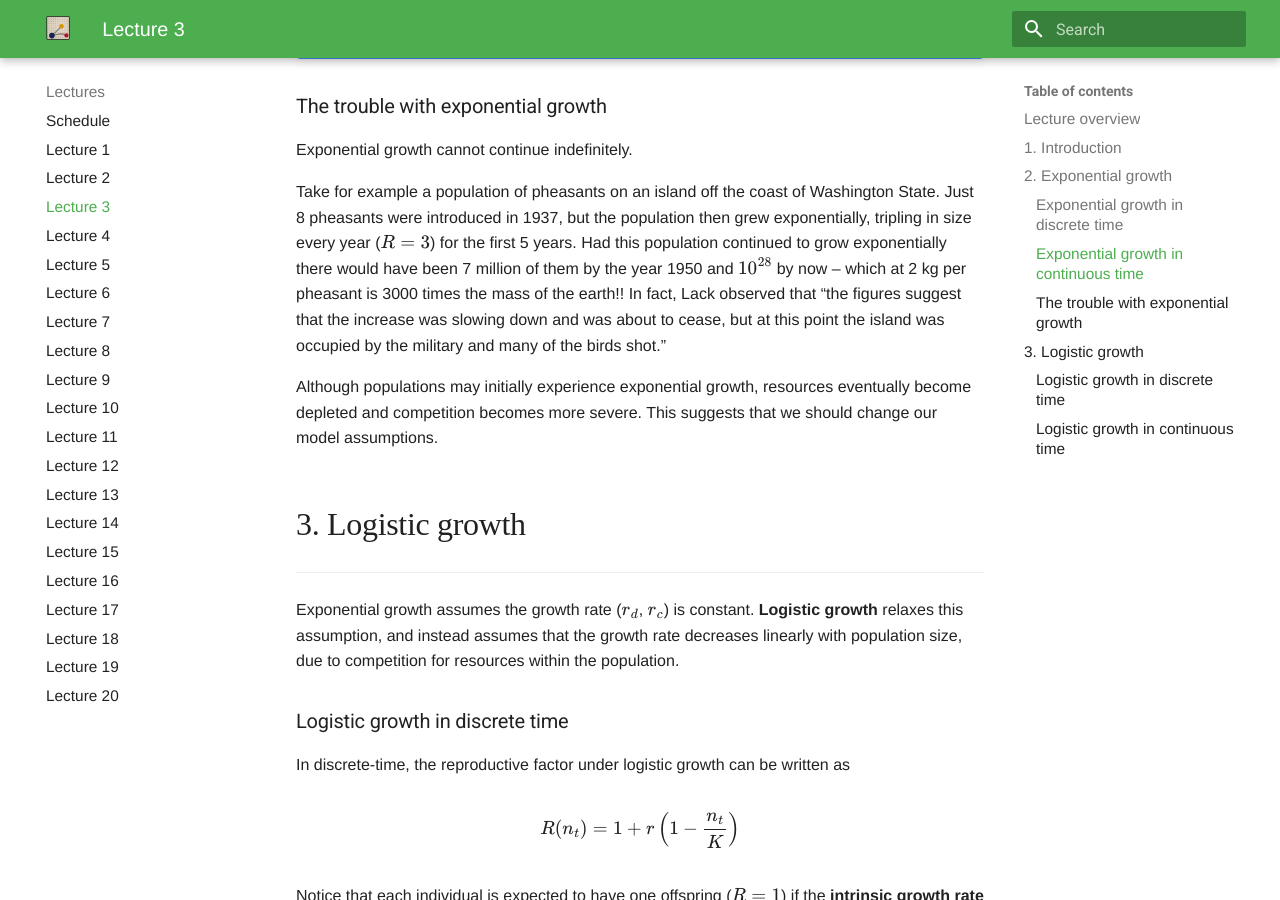
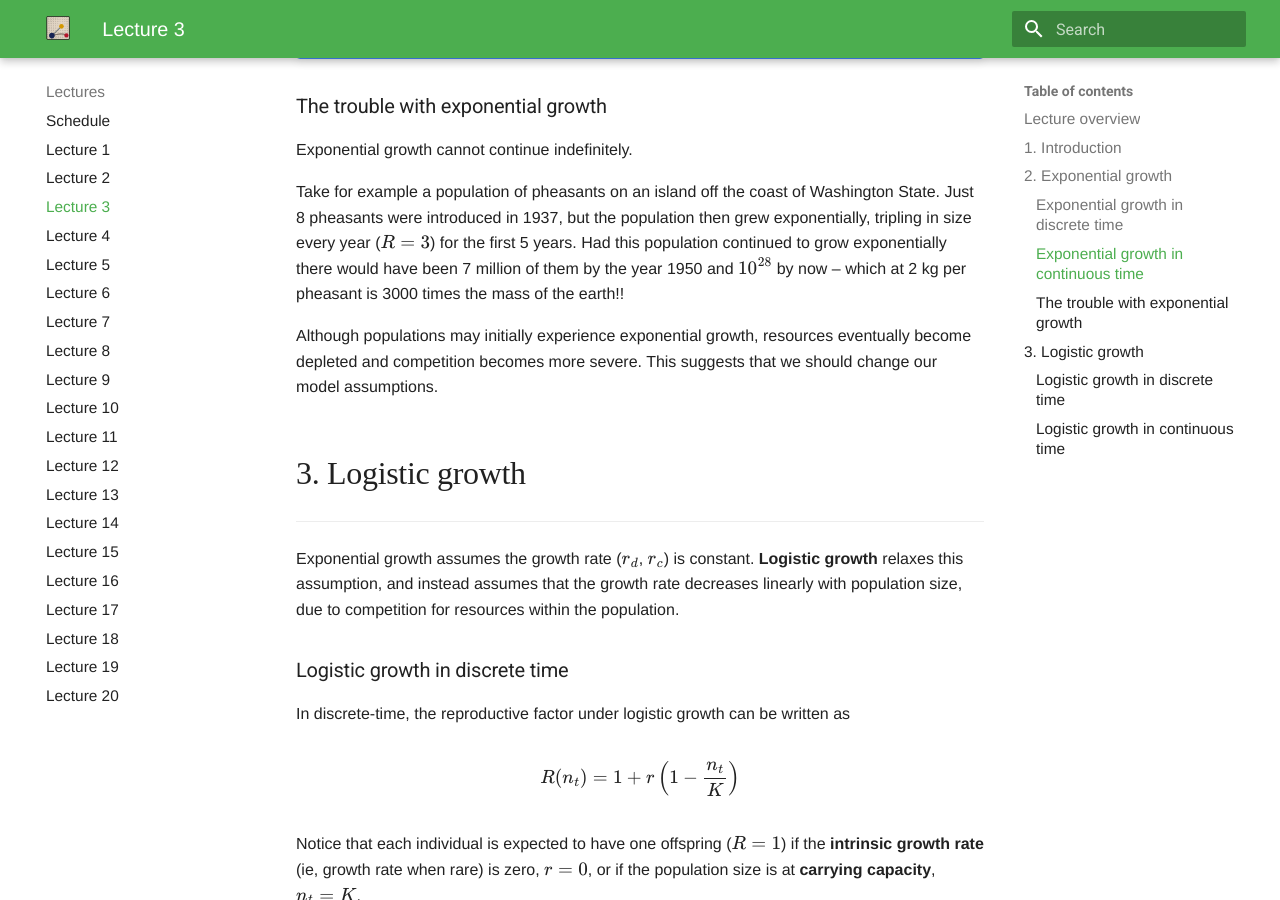
Before and after one commit to osmond-lab/eeb314, an MkDocs documentation site: the page built from docs/lectures/lecture-03.md, in a window 1280 px wide and 900 px high, scrolled down 5542 px. Built offline with MkDocs 1.6.1 and Material for MkDocs 9.7.7, drawn with Linux system fonts in a browser that asks for light colours; comment, search, counter and statistics services are not loaded; some of the changed text lies outside the part shown.

Commit message:
minor lecture 3 updates

```diff
--- a/docs/lectures/lecture-03.md
+++ b/docs/lectures/lecture-03.md
@@ -212,7 +212,7 @@ plt.show()
 
 Exponential growth cannot continue indefinitely.
 
-Take for example a population of pheasants on an island off the coast of Washington State. Just 8 pheasants were introduced in 1937, but the population then grew exponentially, tripling in size every year ($R=3$) for the first 5 years.  Had this population continued to grow exponentially there would have been 7 million of them by the year 1950 and $10^{28}$ by now – which at 2 kg per pheasant is 3000 times the mass of the earth!! In fact, Lack observed that “the figures suggest that the increase was slowing down and was about to cease, but at this point the island was occupied by the military and many of the birds shot.”
+Take for example a population of pheasants on an island off the coast of Washington State. Just 8 pheasants were introduced in 1937, but the population then grew exponentially, tripling in size every year ($R=3$) for the first 5 years.  Had this population continued to grow exponentially there would have been 7 million of them by the year 1950 and $10^{28}$ by now – which at 2 kg per pheasant is 3000 times the mass of the earth!!
 
 Although populations may initially experience exponential growth, resources eventually become depleted and competition becomes more severe. This suggests that we should change our model assumptions.
 
```
Also changed, not shown: other parts of docs/lectures/lecture-03.md (+4 -0 lines), README.md (+4 -0 lines), site/lectures/lecture-03/index.html, site/search/search_index.json, site/sitemap.xml, 2 other files.
